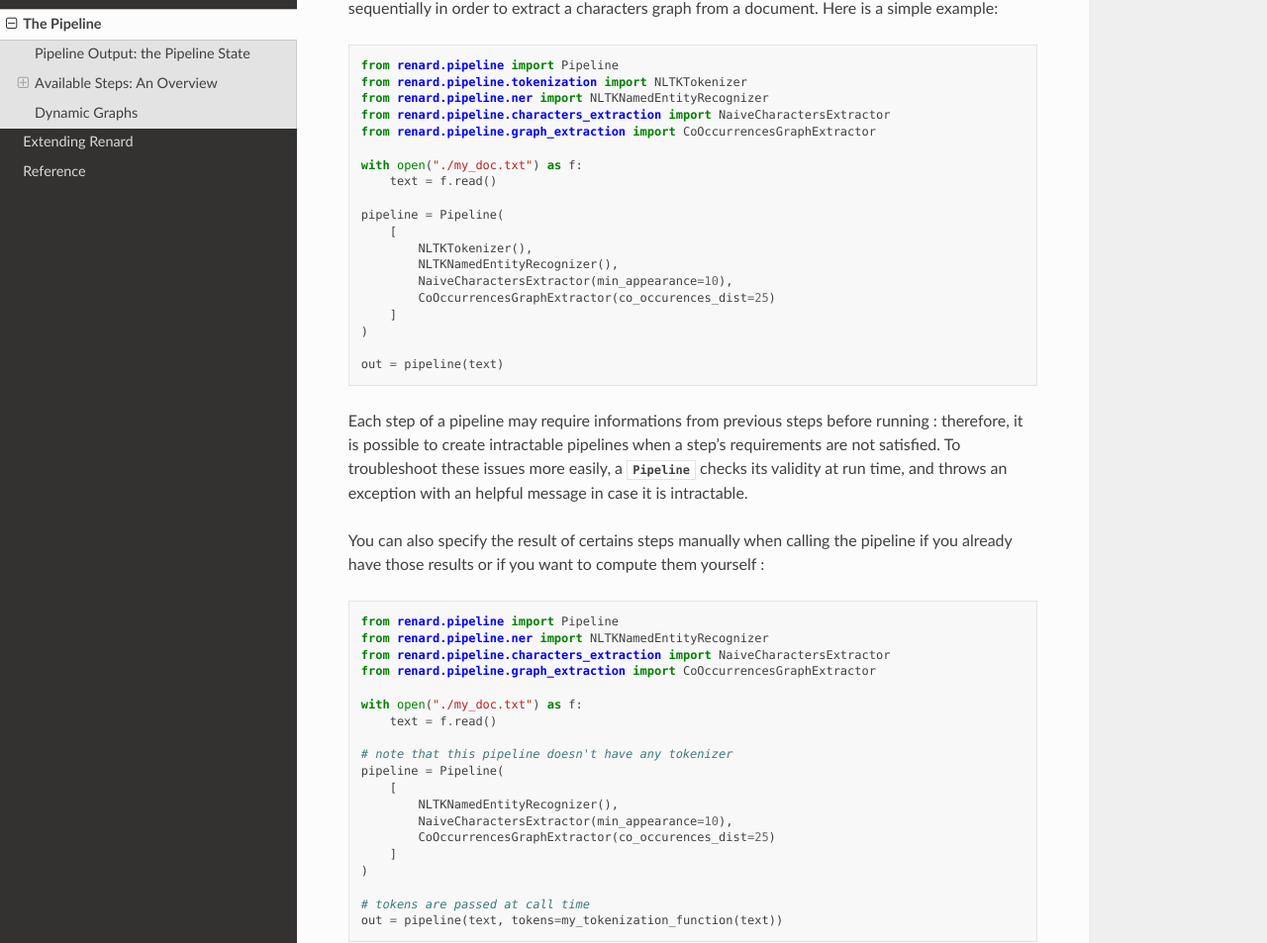
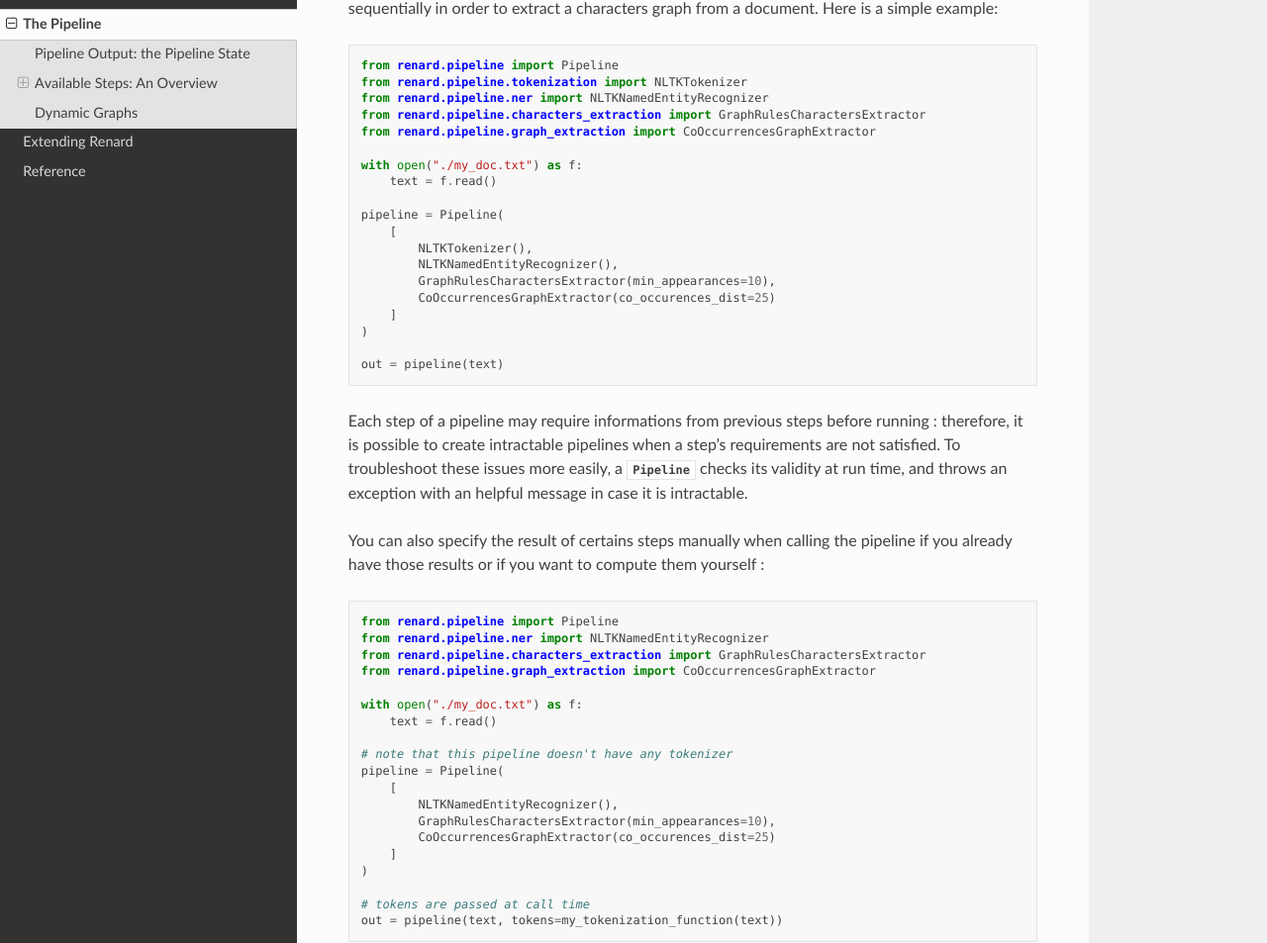
Before and after one commit to CompNet/Renard, a Sphinx documentation site: the page built from docs/pipeline.rst, in a window 1280 px wide and 1400 px high. Shown: the part 188-1141 px from the top of the window at 99% size. Built offline with Sphinx 7.4.7 and the Read the Docs theme 2.0.0, drawn with Linux system fonts in a browser that asks for light colours; some of the changed text lies outside the part shown.

Commit message:
fix doc typo and NaiveCharactersExtractor usage

```diff
--- a/docs/pipeline.rst
+++ b/docs/pipeline.rst
@@ -12,7 +12,7 @@
    from renard.pipeline import Pipeline
    from renard.pipeline.tokenization import NLTKTokenizer
    from renard.pipeline.ner import NLTKNamedEntityRecognizer
-   from renard.pipeline.characters_extraction import NaiveCharactersExtractor
+   from renard.pipeline.characters_extraction import GraphRulesCharactersExtractor
    from renard.pipeline.graph_extraction import CoOccurrencesGraphExtractor
 
    with open("./my_doc.txt") as f:
@@ -22,7 +22,7 @@
        [
            NLTKTokenizer(),
            NLTKNamedEntityRecognizer(),
-           NaiveCharactersExtractor(min_appearance=10),
+           GraphRulesCharactersExtractor(min_appearances=10),
            CoOccurrencesGraphExtractor(co_occurences_dist=25)
        ]
    )
@@ -45,7 +45,7 @@
 
    from renard.pipeline import Pipeline
    from renard.pipeline.ner import NLTKNamedEntityRecognizer
-   from renard.pipeline.characters_extraction import NaiveCharactersExtractor
+   from renard.pipeline.characters_extraction import GraphRulesCharactersExtractor
    from renard.pipeline.graph_extraction import CoOccurrencesGraphExtractor
 
    with open("./my_doc.txt") as f:
@@ -55,7 +55,7 @@
    pipeline = Pipeline(
        [
            NLTKNamedEntityRecognizer(),
-           NaiveCharactersExtractor(min_appearance=10),
+           GraphRulesCharactersExtractor(min_appearances=10),
            CoOccurrencesGraphExtractor(co_occurences_dist=25)
        ]
    )
@@ -196,7 +196,7 @@
    from renard.pipeline import Pipeline
    from renard.pipeline.tokenization import NLTKTokenizer
    from renard.pipeline.ner import NLTKNamedEntityRecognizer
-   from renard.pipeline.characters_extraction import NaiveCharactersExtractor
+   from renard.pipeline.characters_extraction import GraphRulesCharactersExtractor
    from renard.pipeline.graph_extraction import CoOccurrencesGraphExtractor
 
    with open("./my_doc.txt") as f:
@@ -206,7 +206,7 @@
        [
            NLTKTokenizer(),
            NLTKNamedEntityRecognizer(),
-           NaiveCharactersExtractor(min_appearance=10),
+           GraphRulesCharactersExtractor(min_appearances=10),
            CoOccurrencesGraphExtractor(
 	       co_occurences_dist=25,
 	       dynamic=True,     # note the 'dynamic'
```
